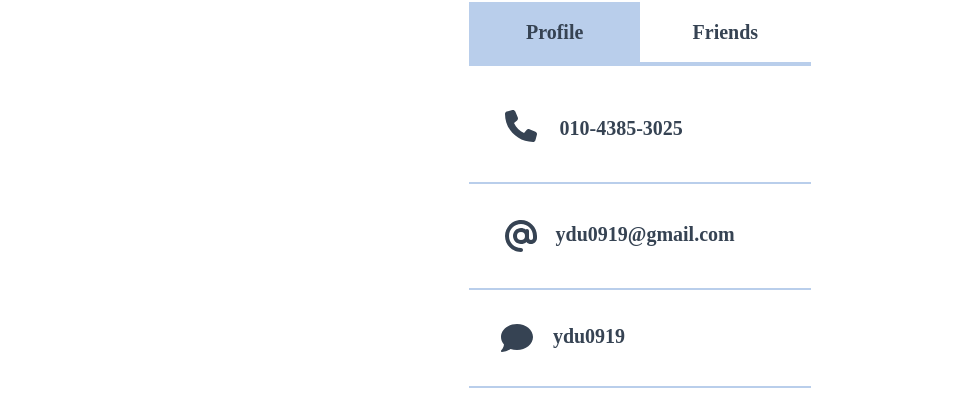
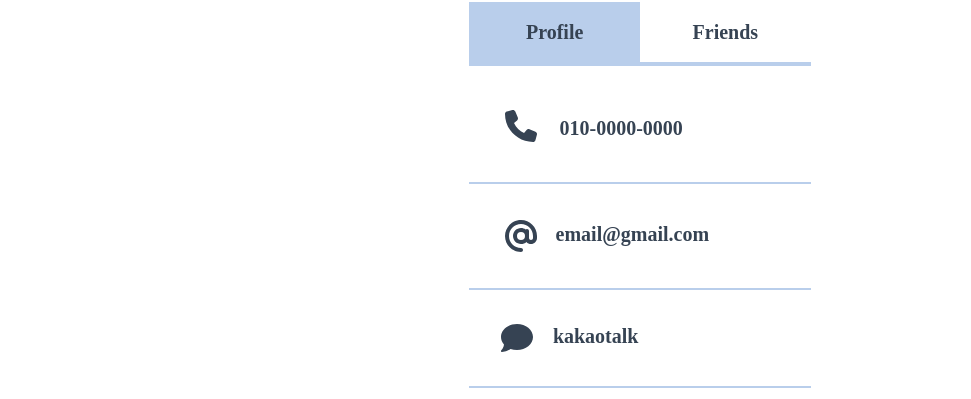
Before and after one commit to charmeee/contactbyflutter, a React (Create React App) app in the folder umm-whoru/: page / in a window 1280 px wide. Shown: the part 398-797 px from the top of the page, without its empty margins (0-971 px from the left). Built offline with nearby package versions, Linux system fonts and the light colour scheme.

Commit message:
changed profile info

```diff
--- a/umm-whoru/src/components/Profile.js
+++ b/umm-whoru/src/components/Profile.js
@@ -29,7 +29,7 @@ function Profile() {
               size="2x"
             />
             <span className="col-span-5 p-5 text-xl font-semibold text-main-0">
-              010-4385-3025
+              010-0000-0000
             </span>
           </div>
           <div className="info-row grid grid-cols-6 p-5 border-solid border-b-2 border-main-3">
@@ -39,7 +39,7 @@ function Profile() {
               size="2x"
             />
             <span className="col-span-5 p-4 text-xl font-semibold text-main-0">
-              ydu0919@gmail.com
+              email@gmail.com
             </span>
           </div>
           <div className="info-row grid grid-cols-6 p-4 border-solid border-b-2 border-main-3">
@@ -49,7 +49,7 @@ function Profile() {
               size="2x"
             />
             <span className="col-span-5 p-4 text-xl font-semibold text-main-0">
-              ydu0919
+              kakaotalk
             </span>
           </div>
         </div>
```
